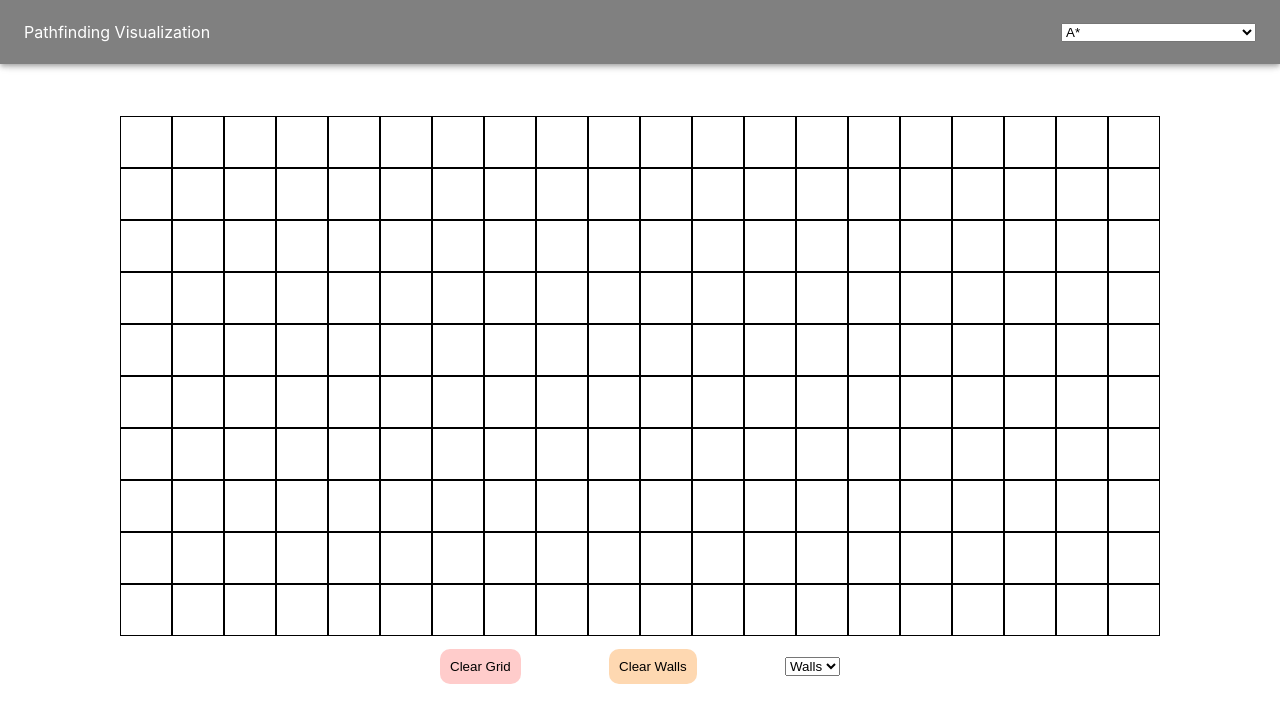
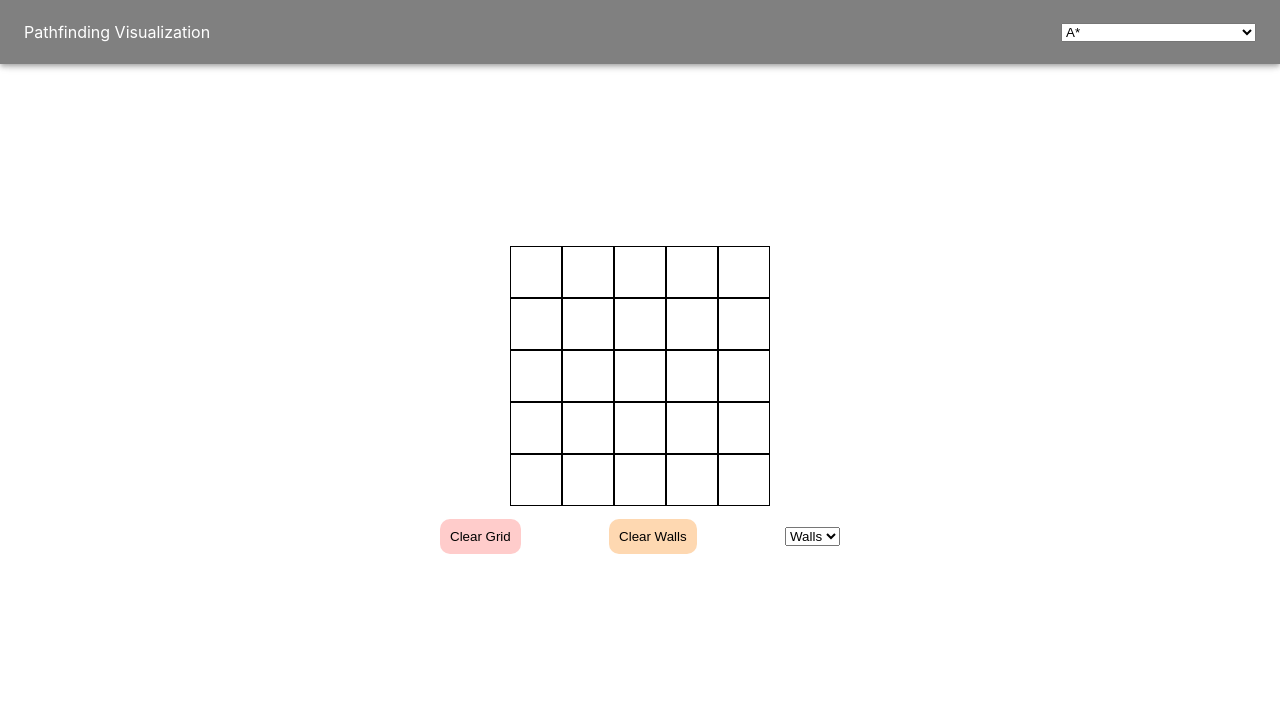
Before and after one commit to vineetm3/algorithm-visualizer, a React (Create React App) app: page / in a window 1280 px wide. Shown: the top 722 px of the page. Built offline with nearby package versions, Linux system fonts and the light colour scheme; the HTML template or start-up script is replaced by a standard one.

Commit message:
created objects for each square

```diff
--- a/src/components/Visualizer.js
+++ b/src/components/Visualizer.js
@@ -8,18 +8,31 @@ import './Visualizer.css';
 -> probably we can test it out on bfs
 */
 
+function searchNodes(){
+
+}
+
+function createNode(rowVal, colVal){
+    return {
+        className:'unvisited',
+        seen: 'false',
+        row: rowVal,
+        col: colVal,
+        //this one we need to calculate before hand
+        distanceToFinishNode: null,
+    };
+}
+
 function getData(){
-    let numRows =  10;
-    let numCols = 20;
-    let table = [];
-    let row = Array(numCols);
-    for(let i = 0; i<numRows; i++){
-        for(let j = 0; j<numCols; j++){
-            row[j] = {
-                className:'unvisited',
-            }
-        }
-        table.push(row);
+    let numRows =  5;
+    let numCols = 5;
+    const table = [];
+    for (let row = 0; row < numRows; row++) {
+      const currentRow = [];
+      for (let col = 0; col < numCols; col++) {
+        currentRow.push(createNode(row, col));
+      }
+      table.push(currentRow);
     }
     return { table, numRows, numCols };
 }
@@ -52,6 +65,7 @@ export const Visualizer = () => {
             else if(nodeType === "Start" && isClear()) {
                 document.getElementById(id).style.backgroundColor = "lightcoral";
                 table[parseInt(id.charAt(0))][parseInt(id.charAt(id.length-1))].className = 'start';
+                console.log(table[parseInt(id.charAt(0))][parseInt(id.charAt(id.length-1))]);
             }
         }
       };
```
